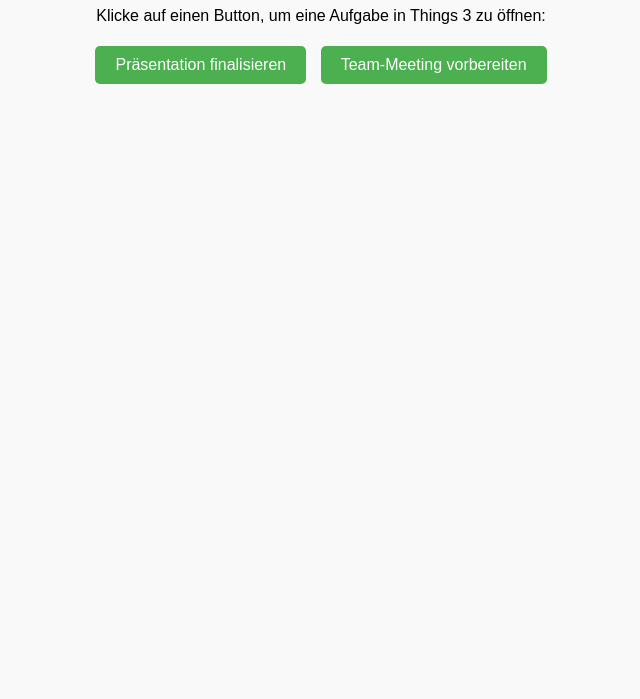
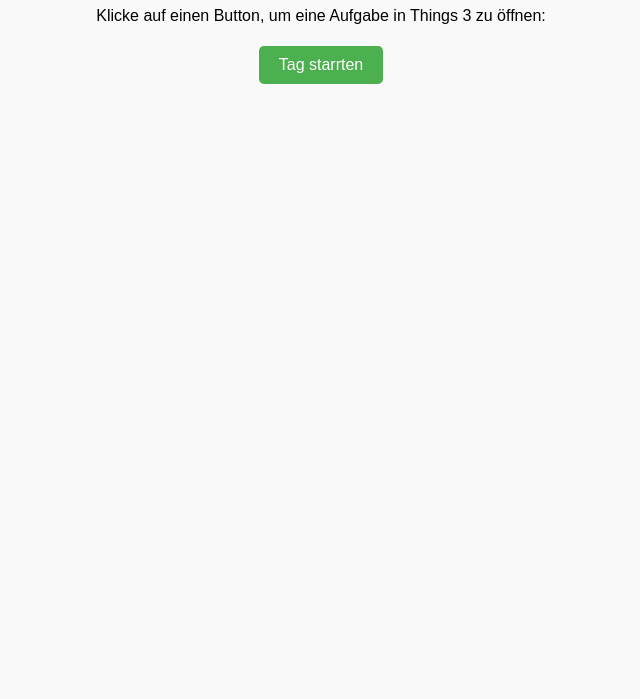
Before and after one commit to idev4u/things3-opener, a plain HTML site: page docs/index.html in a window 1280 px wide. Shown: the part 101-800 px from the top of the page, without its empty margins (319-959 px from the left). Drawn offline with Linux system fonts and the light colour scheme.

Commit message:
Adjust the url to things3 for today

```diff
--- a/docs/index.html
+++ b/docs/index.html
@@ -29,16 +29,16 @@
 <body>
   <h1>Things 3 Opener</h1>
   <p>Klicke auf einen Button, um eine Aufgabe in Things 3 zu öffnen:</p>
-  <button onclick="openThings()">Präsentation finalisieren</button>
-  <button onclick="openThingsMeeting()">Team-Meeting vorbereiten</button>
+  <button onclick="openThings()">Tag starrten</button>
+  <!-- <button onclick="openThingsMeeting()">Team-Meeting vorbereiten</button> -->
 
   <script>
     function openThings() {
-      window.location.href = "things:///show?id=12345";
+      window.location.href = "things:///show?id=today";
     }
-    function openThingsMeeting() {
-      window.location.href = "things:///show?id=67890";
-    }
+    // function openThingsMeeting() {
+    //   window.location.href = "things:///show?id=67890";
+    // }
   </script>
 </body>
 </html>
```
